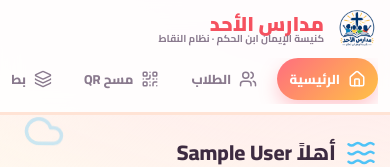
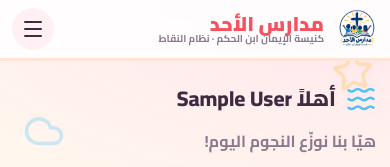
Before and after one commit to kabtenkemo/Divo, a React (Vite) app: page / in a window 390 px wide. Shown: the top 167 px of the page. Built offline with nearby package versions, Linux system fonts and the light colour scheme; no server answers; sample sign-in values are in the browser's storage.

Commit message:
feat: burger menu for mobile nav

```diff
--- a/src/components/Layout.jsx
+++ b/src/components/Layout.jsx
@@ -1,5 +1,6 @@
+import { useState } from 'react';
 import { NavLink, Outlet, useNavigate } from 'react-router-dom';
-import { Cloud, Home, Layers, LogOut, Moon, PartyPopper, QrCode, Rainbow, ShieldCheck, Smile, Star, Sun, Users } from 'lucide-react';
+import { Cloud, Home, Layers, LogOut, Menu, Moon, PartyPopper, QrCode, Rainbow, ShieldCheck, Smile, Star, Sun, Users, X } from 'lucide-react';
 import { useAuth } from '../context/AuthContext';
 import { useTheme } from '../context/ThemeContext';
 
@@ -15,6 +16,7 @@
   const { admin, logout } = useAuth();
   const { theme, toggle } = useTheme();
   const navigate = useNavigate();
+  const [open, setOpen] = useState(false);
 
   const handleLogout = () => {
     logout();
@@ -40,7 +42,16 @@
           </div>
         </div>
 
-        <nav className="nav">
+        <button
+          className="burger"
+          onClick={() => setOpen((o) => !o)}
+          aria-label="القائمة"
+          aria-expanded={open}
+        >
+          {open ? <X size={24} /> : <Menu size={24} />}
+        </button>
+
+        <nav className={`nav${open ? ' open' : ''}`} onClick={(e) => { if (e.target.closest('a, button[title]')) setOpen(false); }}>
           <NavLink to="/" end>
             <Home size={18} /> الرئيسية
           </NavLink>
--- a/src/index.css
+++ b/src/index.css
@@ -768,18 +768,32 @@
   .brand-name { font-size: 20px; }
   .brand-name small { font-size: 10px; }
 
+  .burger { display: inline-flex; margin-inline-start: auto; }
+
   .nav {
     order: 3;
+    display: none;
     width: 100%;
     margin-inline-start: 0;
-    flex-wrap: nowrap;
-    overflow-x: auto;
-    -webkit-overflow-scrolling: touch;
-    padding-bottom: 4px;
-    scrollbar-width: none;
+    flex-direction: column;
+    align-items: stretch;
+    gap: 6px;
+    background: var(--topbar-bg);
+    border: 2px solid var(--line);
+    border-radius: var(--r-md);
+    padding: 10px;
+    box-shadow: var(--shadow);
   }
-  .nav::-webkit-scrollbar { display: none; }
-  .nav a { padding: 8px 12px; font-size: 13px; white-space: nowrap; }
+  .nav.open { display: flex; }
+  .nav a {
+    width: 100%;
+    justify-content: flex-start;
+    padding: 10px 14px;
+    font-size: 14px;
+    border-radius: var(--r-sm);
+    white-space: nowrap;
+  }
+  .nav .btn-ghost { justify-content: flex-start; }
 
   .grid-profile { grid-template-columns: 1fr; }
   .stat-grid { grid-template-columns: repeat(2, 1fr); gap: 12px; }
```
